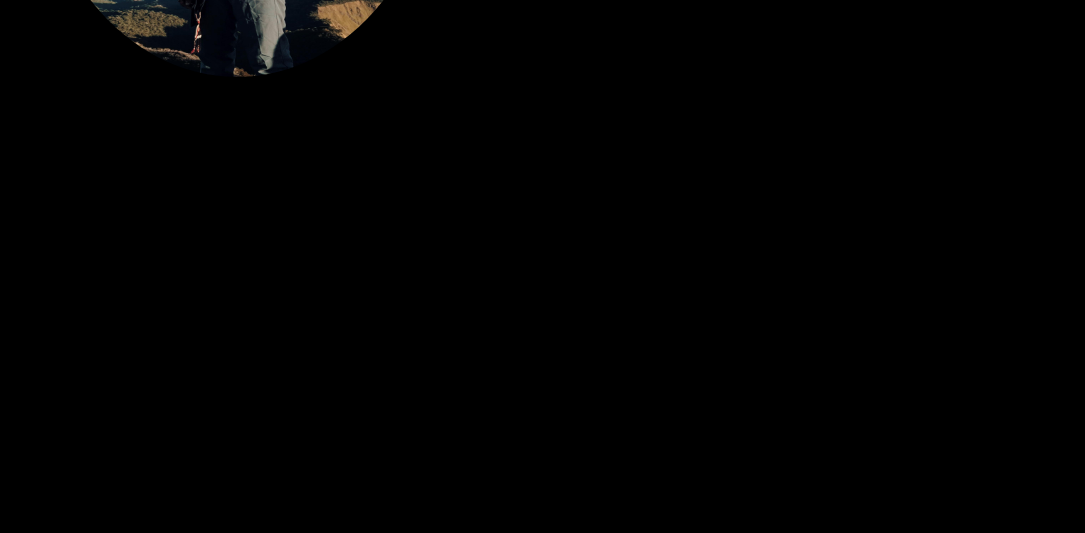
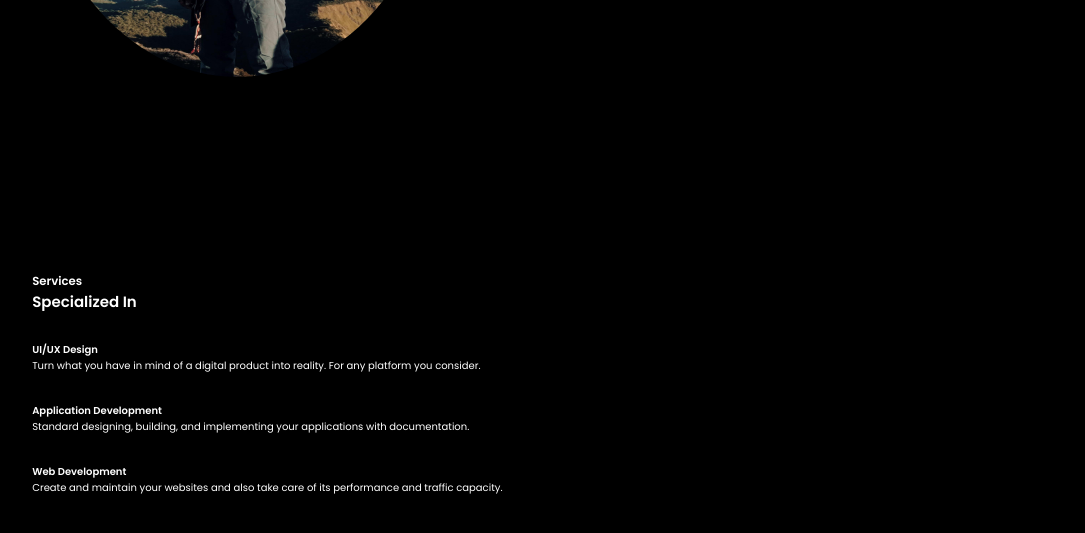
Before and after one commit to muhfarhanrizki/porto-web, a plain HTML site: page index.html in a window 1280 px wide. Shown: the part 577-1110 px from the top of the page, without its empty margins (83-1168 px from the left). Before the commit the page ends 800 px from the top, so only its background shows below. Drawn offline with Linux system fonts and the light colour scheme.

Commit message:
Update index.html

```diff
--- a/index.html
+++ b/index.html
@@ -36,3 +36,73 @@
     </section>
 </body>
 </html>
+
+<section id="services">
+      <div class="services main-container">
+        <h3 class="pre-title">Services</h3>
+        <h1 class="section-title services-title">Specialized In</h1>
+
+        <div class="grid-3">
+          <div class="service">
+            <div class="service-icon">
+              <svg
+                xmlns="http://www.w3.org/2000/svg"
+                width="24"
+                height="24"
+                viewBox="0 0 24 24"
+              >
+                <path
+                  d="M16.896 10l-4.896-8-4.896 8-7.104-4 3 11v5h18v-5l3-11-7.104 4zm-11.896 10v-2h14v2h-14zm14.2-4h-14.4l-1.612-5.909 4.615 2.598 4.197-6.857 4.197 6.857 4.615-2.598-1.612 5.909z"
+                />
+              </svg>
+            </div>
+            <h4>UI/UX Design</h4>
+            <p>
+              Turn what you have in mind of a digital product into reality. For
+              any platform you consider.
+            </p>
+          </div>
+
+          <div class="service">
+            <div class="service-icon">
+              <svg
+                xmlns="http://www.w3.org/2000/svg"
+                width="24"
+                height="24"
+                viewBox="0 0 24 24"
+              >
+                <path
+                  d="M3 20c.552 0 1 .449 1 1s-.448 1-1 1-1-.449-1-1 .448-1 1-1zm0-2c-1.656 0-3 1.343-3 3s1.344 3 3 3 3-1.343 3-3-1.344-3-3-3zm9 2c.552 0 1 .449 1 1s-.448 1-1 1-1-.449-1-1 .448-1 1-1zm0-2c-1.656 0-3 1.343-3 3s1.344 3 3 3 3-1.343 3-3-1.344-3-3-3zm0-16c.552 0 1 .449 1 1s-.448 1-1 1-1-.449-1-1 .448-1 1-1zm0-2c-1.656 0-3 1.343-3 3s1.344 3 3 3 3-1.343 3-3-1.344-3-3-3zm9 20c.552 0 1 .449 1 1s-.448 1-1 1-1-.449-1-1 .448-1 1-1zm0-2c-1.656 0-3 1.343-3 3s1.344 3 3 3 3-1.343 3-3-1.344-3-3-3zm-1.577-1.721l-6.423-5.028v-3.352c-.323.066-.658.101-1 .101s-.677-.035-1-.101v3.352l-6.424 5.028c.695.233 1.323.602 1.844 1.093l5.58-4.372 5.579 4.373c.522-.492 1.15-.861 1.844-1.094z"
+                />
+              </svg>
+            </div>
+            <h4>Application Development</h4>
+            <p>
+              Standard designing, building, and implementing your applications
+              with documentation.
+            </p>
+          </div>
+
+          <div class="service">
+            <div class="service-icon">
+              <svg
+                width="24"
+                height="24"
+                xmlns="http://www.w3.org/2000/svg"
+                fill-rule="evenodd"
+                clip-rule="evenodd"
+              >
+                <path
+                  d="M12 0c6.623 0 12 5.377 12 12s-5.377 12-12 12-12-5.377-12-12 5.377-12 12-12m2.557 16h-5.115c.546 2.46 1.441 4.114 2.558 5.744 1.194-1.741 2.041-3.41 2.557-5.744m-7.157 0h-4.567c1.236 2.825 3.704 4.972 6.755 5.716-1.048-1.733-1.783-3.658-2.188-5.716m13.767 0h-4.567c-.391 1.988-1.095 3.887-2.175 5.694 3.012-.763 5.517-2.895 6.742-5.694m-14.005-6h-4.962c-.267 1.313-.267 2.685 0 4h4.915c-.119-1.329-.101-2.672.047-4m7.661 0h-5.647c-.165 1.326-.185 2.672-.053 4h5.753c.133-1.328.111-2.673-.053-4m6.977 0h-4.963c.148 1.328.166 2.671.048 4h4.915c.26-1.285.273-2.648 0-4m-12.156-7.729c-3.077.732-5.567 2.886-6.811 5.729h4.653c.435-2.042 1.178-3.985 2.158-5.729m2.355-.048c-1.089 1.77-1.91 3.453-2.463 5.777h4.927c-.534-2.246-1.337-3.948-2.464-5.777m2.368.069c1.013 1.812 1.733 3.76 2.146 5.708h4.654c-1.232-2.816-3.762-4.958-6.8-5.708"
+                />
+              </svg>
+            </div>
+            <h4>Web Development</h4>
+            <p>
+              Create and maintain your websites and also take care of its
+              performance and traffic capacity.
+            </p>
+          </div>
+        </div>
+      </div>
+    </section>
```
